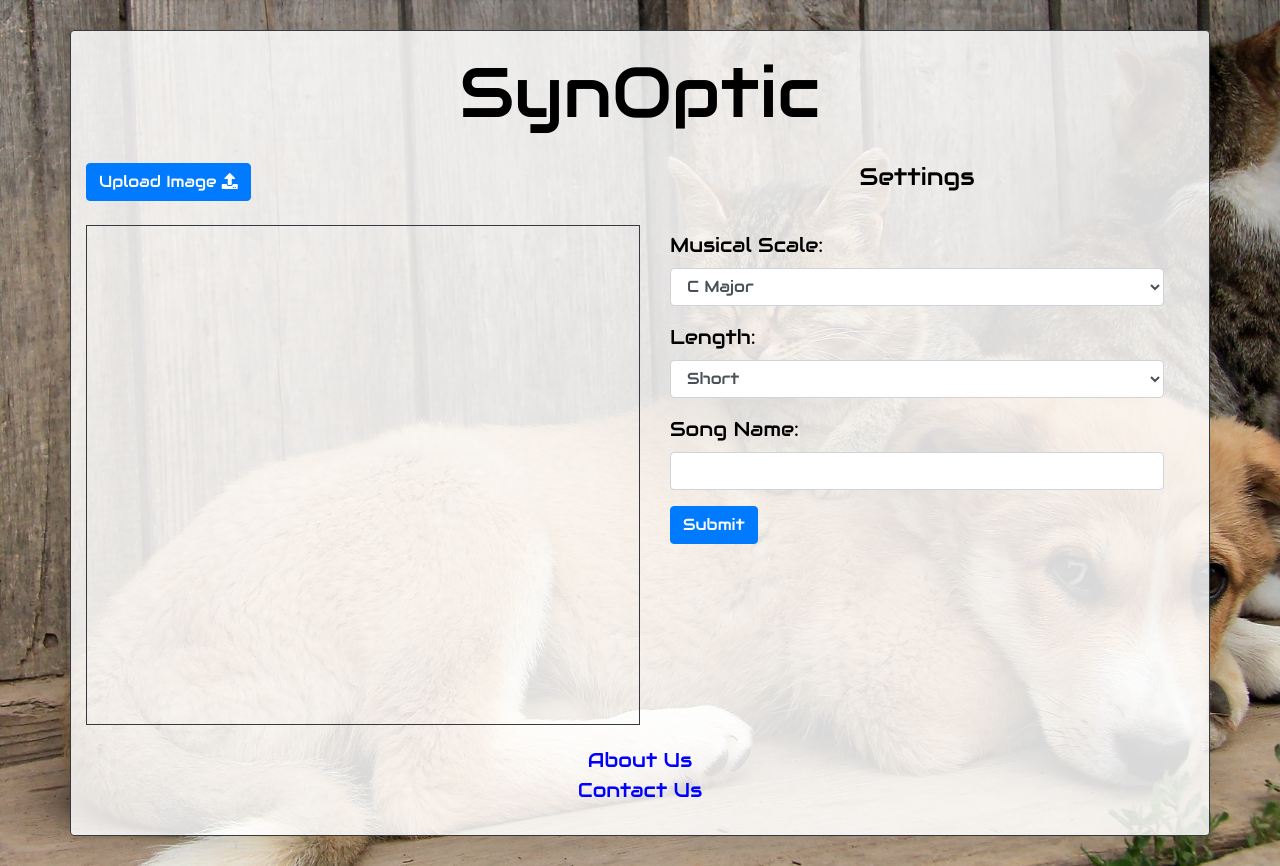
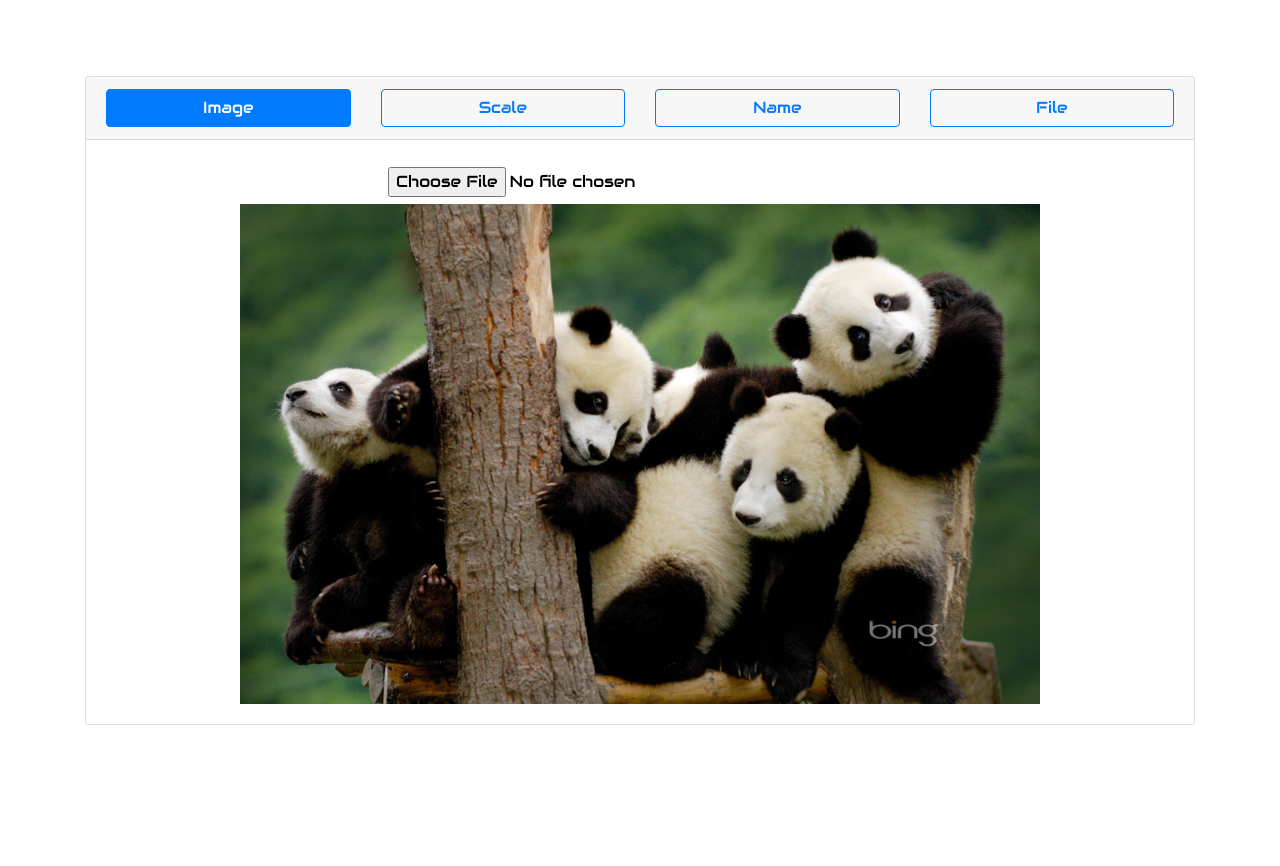
Before and after one commit to kmdiogo/SynOpticWebsite, a Django app: page / in a window 1280 px wide. After the commit the page ends 725 px from the top, so only its background shows below. Run offline with Django 3.2, Linux system fonts and the light colour scheme; some libraries are stand-ins or nearby versions.

Commit message:
- Transforming front-end to use Vue.js

```diff
--- a/static/css/site.css
+++ b/static/css/site.css
@@ -19,6 +19,10 @@ body{
     color: black;
     font-family: Audiowide, Helvetica, Arial, Verdana, Geneva;
     font-size: 20px;
+}
+
+body,html{
+    height: 100%;
 }
 
 h1{
--- /dev/null
+++ b/static/js/V-Home.js
@@ -0,0 +1,22 @@
+var app = new Vue({
+    delimiters: ['[[', ']]'],
+    el: '#wrapper-app',
+    data: {
+        activeSection: 0,
+        img: ''
+    },
+    methods:{
+        imgPreviewChange: function(e){
+            let input = e.target;
+            let reader = new FileReader();
+
+            reader.onload = function (e) {
+                let imgPrev = document.getElementById('image-preview');
+                imgPrev.setAttribute('src', e.target.result);
+                this.img = e.target.result;
+            }
+
+            reader.readAsDataURL(input.files[0]);
+        }
+    }
+});
--- /dev/null
+++ b/templates/Base.html
@@ -0,0 +1,27 @@
+{% load static %}
+<!DOCTYPE html>
+<html lang="en">
+
+<head>
+    <meta charset="UTF-8">
+    <title>{% block title %}{% endblock %}</title>
+    <link rel="stylesheet" type="text/css" href="{% static 'css/bootstrap.css' %}" />
+    <link rel="stylesheet" type="text/css" href="{% static 'css/site.css' %}"/>
+    <link rel="stylesheet" href="https://use.fontawesome.com/releases/v5.3.1/css/all.css" integrity="sha384-mzrmE5qonljUremFsqc01SB46JvROS7bZs3IO2EmfFsd15uHvIt+Y8vEf7N7fWAU" crossorigin="anonymous">
+    <link href="https://fonts.googleapis.com/css?family=Audiowide" rel="stylesheet">
+    {% block head %}
+    {% endblock %}
+</head>
+<body>
+{% block content %}
+{% endblock %}
+
+
+<script src="{% static 'js/jquery-3.3.1.min.js' %}"></script>
+<script src="{% static 'js/bootstrap.js' %}"></script>
+<script src="https://cdn.jsdelivr.net/npm/vue/dist/vue.js"></script>
+{% block scripts %}
+{% endblock %}
+</body>
+
+</html>
--- a/templates/SynOptic_Website/index.html
+++ b/templates/SynOptic_Website/index.html
@@ -1,225 +1,83 @@
+{% extends 'Base.html' %}
 {% load static %}
 {% load widget_tweaks %}
 
-<!DOCTYPE html>
-<html lang="en">
-<head>
-    <meta charset="UTF-8">
-    <title>SynOptic</title>
-    <link rel="stylesheet" type="text/css" href="{% static 'css/bootstrap.css' %}" />
-    <link rel="stylesheet" type="text/css" href="{% static 'css/site.css' %}"/>
-    <link rel="stylesheet" href="https://use.fontawesome.com/releases/v5.3.1/css/all.css" integrity="sha384-mzrmE5qonljUremFsqc01SB46JvROS7bZs3IO2EmfFsd15uHvIt+Y8vEf7N7fWAU" crossorigin="anonymous">
-    <link href="https://fonts.googleapis.com/css?family=Audiowide" rel="stylesheet">
-    <style>
-        #image-field{
-            width: 0.1px;
-            height: 0.1px;
-            opacity: 0;
-            overflow: hidden;
-            position: absolute;
-            z-index: -1;
-        }
 
-        #image-preview{
-            max-width: 100%;
-            max-height: 100%;
-            {#object-fit: cover;#}
-        }
+{% block head %}
+<style xmlns:v-bind="http://www.w3.org/1999/xhtml">
+    #wrapper-app{
+        display: flex;
+        justify-content: center;
+        align-items: center;
+        height: 100%;
+        width: 100%;
+    }
+    #navs > li > a,button{
+        text-align: center;
+        width: 100%;
+    }
+</style>
+{% endblock %}
 
-        #image-preview-container{
-            width: 100%;
-            height: 500px;
-        }
-        #wrapper{
-            background-color: rgba(255,255,255,0.85);
-            margin-top: 30px;
-            margin-bottom: 30px;
-            padding-left: 30px;
-            padding-right: 30px;
-            padding-bottom: 30px;
-        }
-        #background-images{
-            width: 100%;
-            height: 100%;
-            position: fixed;
-            top: 0;
-            left: 0;
-            z-index: -50;
-        }
-        .background-image{
-            opacity: 0;
-            width: 110%;
-            height: 110%;
-            position: fixed;
-            top: 0;
-            left: -100px;
-            transition: opacity 0.6s ease-in-out, left 5s linear;
-        }
-        .background-image.active{
-            left: 0px;
-            opacity: 1;
-        }
-    </style>
-</head>
 
-<body>
-<div id="background-images">
-    <img class="background-image" src="../../static/images/cat-and-dog.jpg" id="first-background-image" />
-    <img class="background-image" src="../../static/images/dog.jpg" />
-    <img class="background-image" src="/static/images/pandas.jpg" />
-    <img class="background-image" src="/static/images/pug.jpg" />
-</div>
-<div class="container border rounded shadow-lg border-dark" id="wrapper">
-    <div class="row d-flex justify-content-center align-self-center">
-        <h1>
-            SynOptic
-        </h1>
-    </div>
-    <form action="" method="post" enctype="multipart/form-data">
-        <div class="row">
-            {% csrf_token %}
-            <div class="col-md-6">
-                <div class="form-group row">
-                    {{ form.image.errors }}
-                    <label class="btn btn-primary hover-expand" for="image-field">Upload Image <i class="fas fa-upload"></i></label>
-                    {% render_field form.image id="image-field" %}
+{% block content %}
+<div class="container" id="wrapper-app">
+    <div class="card w-100">
+        <div class="card-header">
+            <ul class="nav row" id="navs">
+                <li class="nav-item col-md">
+                    <button class="btn btn-outline-primary" v-bind:class="{ active: activeSection === 0}" v-on:click="activeSection = 0">Image</button>
+                </li>
+                <li class="nav-item col-md">
+                    <button class="btn btn-outline-primary" v-bind:class="{ active: activeSection === 1 }" v-on:click="activeSection = 1">Scale</button>
+                </li>
+                <li class="nav-item col-md">
+                    <button class="btn btn-outline-primary" v-bind:class="{ active: activeSection === 2}" v-on:click="activeSection = 2">Name</button>
+                </li>
+                <li class="nav-item col-md">
+                    <button class="btn btn-outline-primary" v-bind:class="{ active: activeSection === 3 }" v-on:click="activeSection = 3">File</button>
+                </li>
+            </ul>
+        </div>
+        <div class="card-body">
+            <div class="container" v-if="activeSection === 0">
+                <div class="row justify-content-center">
+                     <input class="btn" type="file" v-on:change="imgPreviewChange" />
                 </div>
-                <div class="d-flex row justify-content-center align-self-center">
-                    <div class="border border-dark d-flex justify-content-center align-self-center" id="image-preview-container">
-                        <img id="image-preview"/>
-                    </div>
+                <div class="row justify-content-center">
+                    <img src="{% static 'images/pandas.jpg' %}" style="height: 500px;" id="image-preview" />
                 </div>
+
             </div>
-            <div class="col-md-6">
-                <h4 class="text-center">Settings</h4>
-                <div class="container">
-                    <img id="imagePreview"/>
-                    <div class="form-group">
-                        {{ form.image.scale.errors }}
-                        <label for="scaleField">Musical Scale:</label>
-                        {% render_field form.scale id="scaleField" class="form-control hover-expand" %}
-                    </div>
-                    <div class="form-group">
-                        {{ form.length.errors }}
-                        <label for="lengthField">Length:</label>
-                        {% render_field form.length id="lengthField" class="form-control hover-expand" %}
-                    </div>
-                    <div class="form-group">
-                        {{ form.fileName.errors }}
-                        <label for="filenameField">Song Name:</label>
-                        {% render_field form.fileName id="filenameField" class="form-control hover-expand" %}
-                    </div>
-                    <input class="btn btn-primary hover-expand" type="submit" value="Submit" />
-                </div>
+            <div class="row justify-content-center" v-if="activeSection === 1">
+                b
+            </div>
+            <div class="row justify-content-center" v-if="activeSection === 2">
+                c
+            </div>
+            <div class="row justify-content-center" v-if="activeSection === 3">
+                d
             </div>
         </div>
-    </form>
-    <div id="links">
-        <div class="row align-self-center justify-content-center">
-            <a class="hover-expand" href="about-us">
-                About Us
-            </a>
-        </div>
-        <div class="row align-self-center justify-content-center">
-            <a class="hover-expand" href="contact-us">
-                Contact Us
-            </a>
-        </div>
     </div>
-
 </div>
+{% endblock %}
 
 
-<script src="{% static 'js/jquery-3.3.1.min.js' %}"></script>
-<script src="{% static 'js/bootstrap.js' %}"></script>
-
+{% block scripts %}
 <script>
-    let customFileName = false;
-    let fileName;
-
-
-
-    $(document).ready(function(){
-        $('#first-background-image').addClass('active');
-        BindEvents();
-        RunBackgroundSlideshow();
-    });
-
-    function BindEvents(){
-        $("#image-field").change(function () {
-            console.log("hello world");
-            customFileName = false;
-            readURL(this);
-            {#fileName = $(this).val().replace(/C:\\fakepath\\/i, '')#}
-            {#let re = /(?:\.([^.]+))?$/;#}
-            {#let ext = re.exec(fileName)[1];#}
-            {#let cleanFileName = fileName.replace('.' + ext, '')#}
-            {#$("#filenameField").val(cleanFileName + " In " + $("#scaleField option:selected").text());#}
-        });
-    }
-
     function readURL(input) {
         if (input.files && input.files[0]) {
             let reader = new FileReader();
 
             reader.onload = function (e) {
-                $('#image-preview').attr('src', e.target.result);
+                let imgPrev = document.getElementById('image-preview');
+                imgPrev.setAttribute('src', e.target.result);
             }
 
             reader.readAsDataURL(input.files[0]);
         }
     }
-
-    let photoCount = 0;
-    const photoPaths = ["../../static/images/cat-and-dog.jpg","../../static/images/dog.jpg", "../../static/images/pandas.jpg",
-                      "../../static/images/pug.jpg"]
-    function RunBackgroundSlideshow() {
-        window.setInterval(function() {
-            let images = $('.background-image');
-            $(images[photoCount]).removeClass('active');
-            if (photoCount == images.length - 1 )
-                photoCount = 0;
-            else
-                photoCount += 1;
-            $(images[photoCount]).addClass('active');
-        },6000)
-    }
-
-
 </script>
-
-</body>
-</html>
-
-
-{#	<div class="jumbotron">#}
-{#		<h2>Upload and Choose Settings</h2>#}
-{#		<form action="" method="post" enctype="multipart/form-data" id="Form_Upload">#}
-{#			{% csrf_token %}#}
-{#            {{ form.non_field_errors }}#}
-{#			<div class="form-group">#}
-{#                {{ form.image.errors }}#}
-{#				<label for="imageField">Image:</label>#}
-{#				{% render_field form.image id="imageField" class="form-control" %}#}
-{#			</div>#}
-{#            <img id="imagePreview"/>#}
-{#			<div class="form-group">#}
-{#                {{ form.image.scale.errors }}#}
-{#				<label for="scaleField">Musical Scale:</label>#}
-{#				{% render_field form.scale id="scaleField" class="form-control" %}#}
-{#			</div>#}
-{#			<div class="form-group">#}
-{#                {{ form.length.errors }}#}
-{#				<label for="lengthField">Length:</label>#}
-{#				{% render_field form.length id="lengthField" class="form-control" %}#}
-{#			</div>#}
-{#			<div class="form-group">#}
-{#                {{ form.fileName.errors }}#}
-{#				<label for="filenameField">Song Name:</label>#}
-{#				{% render_field form.fileName id="filenameField" class="form-control" %}#}
-{#			</div>#}
-{##}
-{#			<input type="submit" value="Submit" />#}
-{#		</form>#}
-{#        <a href="https://www.youtube.com/channel/UCOsEtbNZgFc-kS4v2z1saBQ"> Contact Us </a>#}
-{#	</div>#}
+<script src="{% static 'js/V-Home.js' %}"></script>
+{% endblock %}
```
Also changed, not shown: templates/backup.html (added, +171 -0 lines), static/js/h.vue (added).
